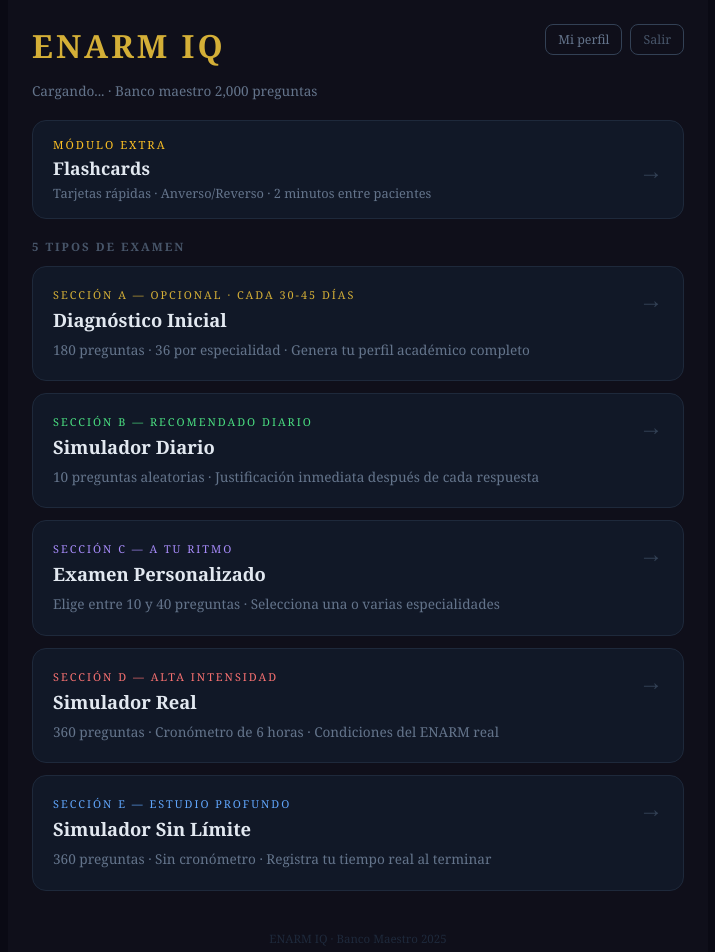
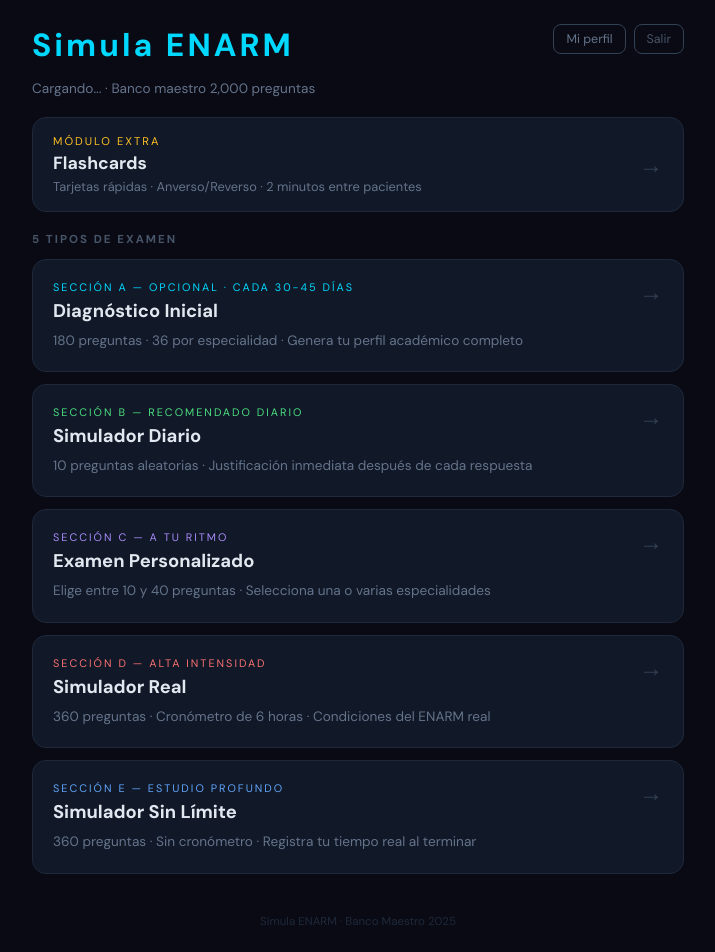
Before and after one commit to cmoraleswest/enarm-iq-pro, a Next.js app: page /home in a window 1280 px wide. Shown: the top 952 px of the page, without its empty margins (282-997 px from the left). Built offline with nearby package versions, Linux system fonts and the light colour scheme.

Commit message:
fix: branding Simula ENARM en dashboard

```diff
--- a/app/home/page.tsx
+++ b/app/home/page.tsx
@@ -17,7 +17,7 @@
     section:  'A',
     title:    'Diagnóstico Inicial',
     desc:     '180 preguntas · 36 por especialidad · Genera tu perfil académico completo',
-    color:    '#D4AF37',
+    color:    '#00d9ff',
     href:     '/exams/diagnostico',
     tag:      'OPCIONAL · CADA 30-45 DÍAS',
   },
@@ -87,7 +87,7 @@
     <main style={S.main}>
       {/* Header */}
       <div style={{ display: 'flex', justifyContent: 'space-between', alignItems: 'flex-start', marginBottom: 4 }}>
-        <h1 style={S.logo}>ENARM IQ</h1>
+        <h1 style={S.logo}>Simula ENARM</h1>
         <div style={{ display: 'flex', gap: 8 }}>
           <button onClick={() => router.push('/perfil')} style={S.btnGhost}>Mi perfil</button>
           <button onClick={handleLogout} disabled={loggingOut} style={{ ...S.btnGhost, color: '#475569' }}>
@@ -134,7 +134,7 @@
           <button
             key={m.id}
             onClick={() => router.push(m.href)}
-            style={{ display: 'block', width: '100%', textAlign: 'left', backgroundColor: '#111827', border: '1px solid #1e293b', borderRadius: 14, padding: 20, cursor: 'pointer', transition: 'border-color 0.2s', fontFamily: 'Georgia, serif' }}
+            style={{ display: 'block', width: '100%', textAlign: 'left', backgroundColor: '#111827', border: '1px solid #1e293b', borderRadius: 14, padding: 20, cursor: 'pointer', transition: 'border-color 0.2s', fontFamily: 'DM Sans, Arial, sans-serif' }}
             onMouseEnter={e => (e.currentTarget.style.borderColor = m.color)}
             onMouseLeave={e => (e.currentTarget.style.borderColor = '#1e293b')}
           >
@@ -151,14 +151,14 @@
       </div>
 
       <p style={{ color: '#1e293b', fontSize: '0.72rem', textAlign: 'center', marginTop: 40 }}>
-        ENARM IQ · Banco Maestro 2025
+        Simula ENARM · Banco Maestro 2025
       </p>
     </main>
   )
 }
 
 const S: Record<string, React.CSSProperties> = {
-  main:     { padding: 24, fontFamily: 'Georgia, serif', maxWidth: 700, margin: '0 auto', backgroundColor: '#0f0f1a', minHeight: '100vh', color: '#e2e8f0' },
-  logo:     { color: '#D4AF37', fontSize: '2rem', margin: 0, letterSpacing: 3 },
-  btnGhost: { backgroundColor: 'transparent', border: '1px solid #334155', color: '#64748b', padding: '6px 12px', borderRadius: 8, cursor: 'pointer', fontSize: '0.78rem', fontFamily: 'Georgia, serif' },
+  main:     { padding: 24, fontFamily: 'DM Sans, Arial, sans-serif', maxWidth: 700, margin: '0 auto', backgroundColor: '#0a0a14', minHeight: '100vh', color: '#e2e8f0' },
+  logo:     { color: '#00d9ff', fontSize: '2rem', margin: 0, letterSpacing: 3 },
+  btnGhost: { backgroundColor: 'transparent', border: '1px solid #334155', color: '#64748b', padding: '6px 12px', borderRadius: 8, cursor: 'pointer', fontSize: '0.78rem', fontFamily: 'DM Sans, Arial, sans-serif' },
 }
```
